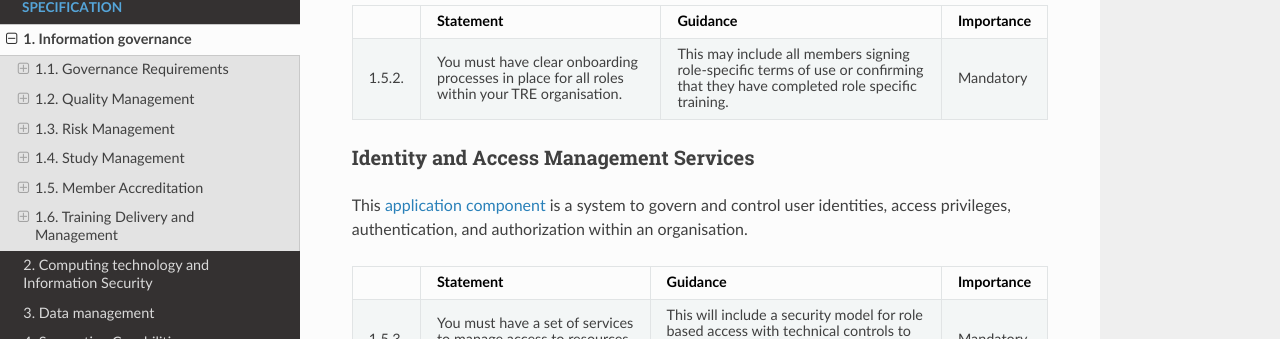
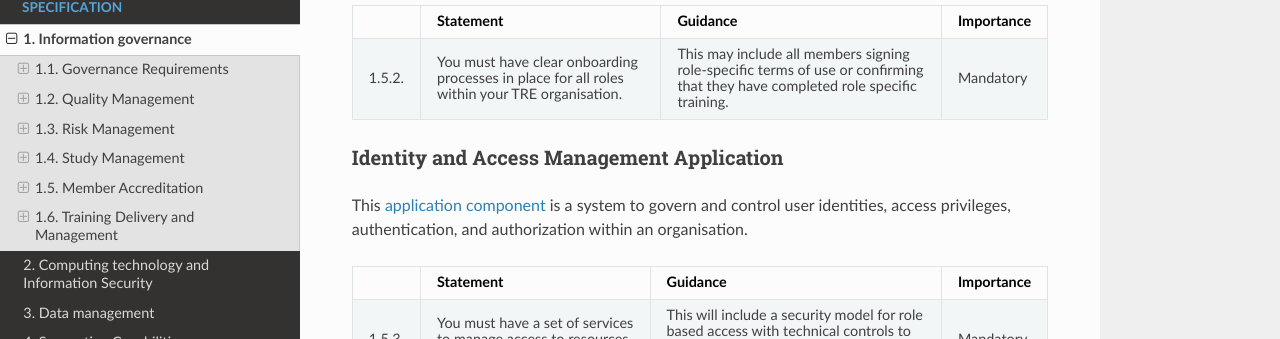
Before and after one commit to sa-tre/satre-specification, a Sphinx documentation site: the page built from docs/source/pillars/information_governance.md, in a window 1280 px wide and 900 px high, scrolled down 8102 px. Shown: the part 116-455 px from the top of the window. Built offline with Sphinx 7.4.7 and the Read the Docs theme 3.1.0, drawn with Linux system fonts in a browser that asks for light colours.

Commit message:
Update information_governance.md

````diff
--- a/docs/source/pillars/information_governance.md
+++ b/docs/source/pillars/information_governance.md
@@ -473,7 +473,7 @@ This {term}`business process <business process>` involves introducing and integr
   - Mandatory
 ```
 
-### Identity and Access Management Services
+### Identity and Access Management Application
 
 This {term}`application component <application component>` is a system to govern and control user identities, access privileges, authentication, and authorization within an organisation.
 
````
